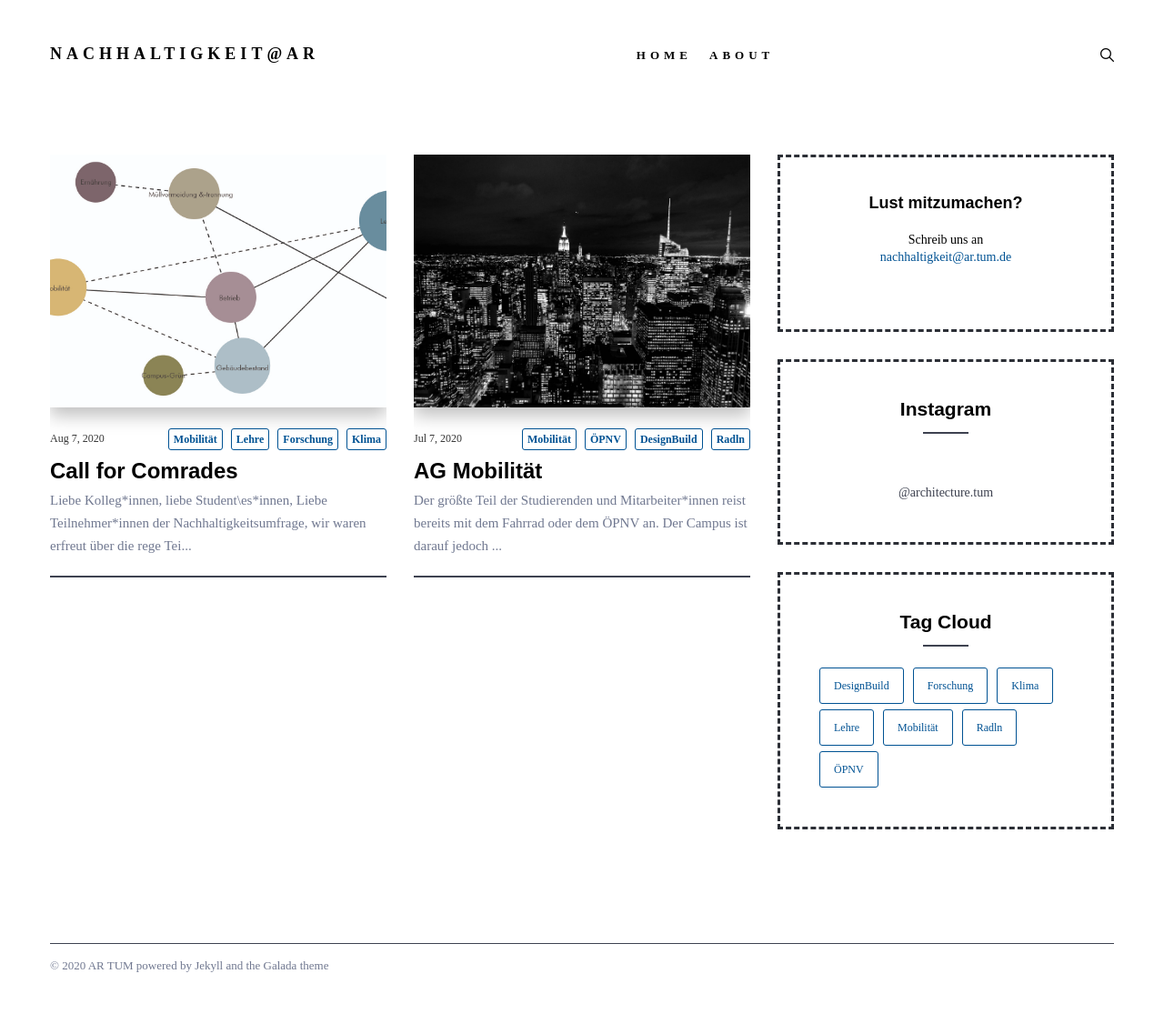
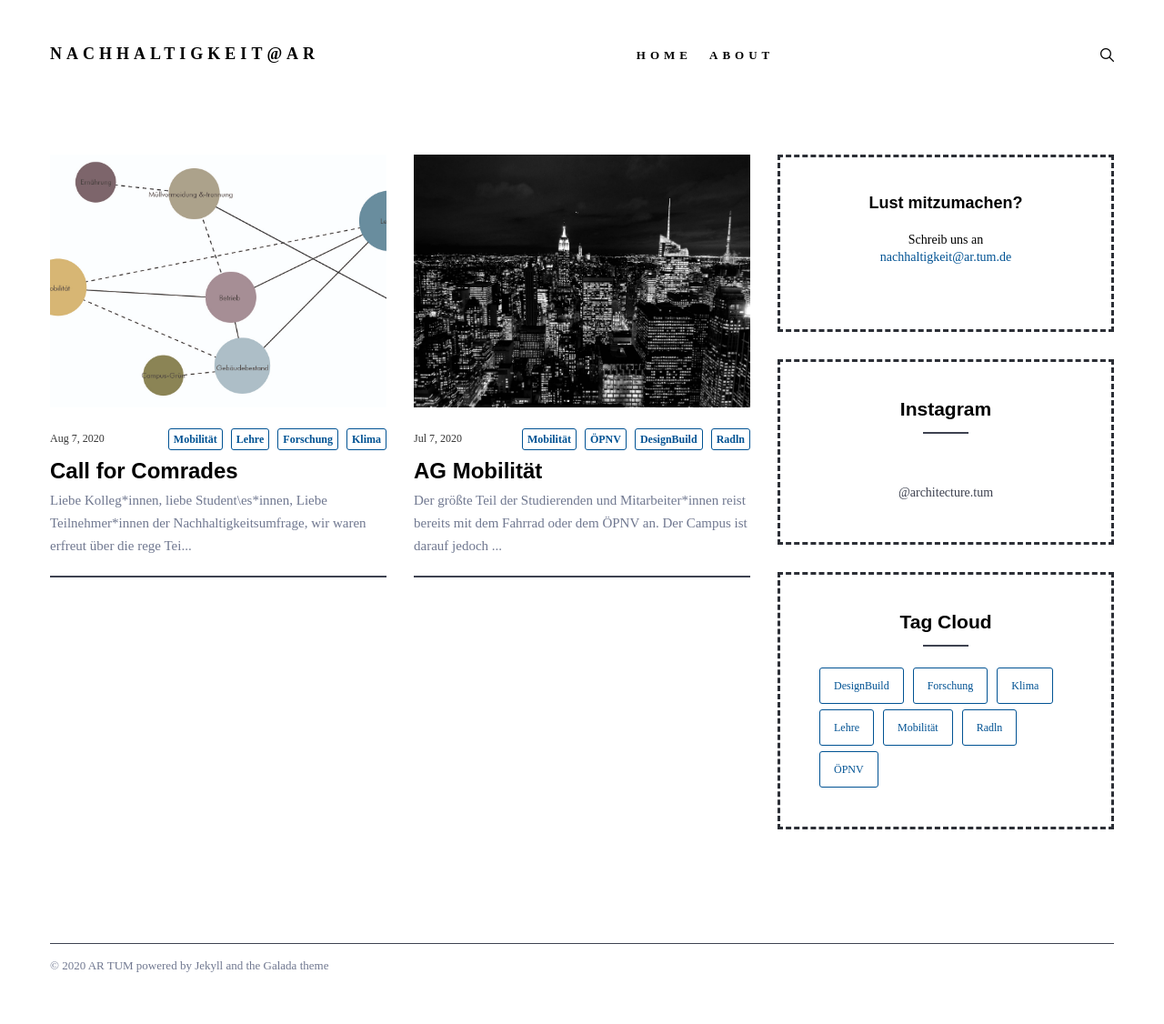
Before and after one commit to hingstarne/artumnachhaltigkeit, a Jekyll site: the page built from index.html, in a window 1280 px wide. Shown: the whole page at 91% size. Built offline with Jekyll 4.4.1, drawn with Linux system fonts in a browser that asks for light colours; nearby versions of some CDN libraries; some web fonts are replaced; the list of posts is cut into pages by our own code.

Commit message:
remove box shadow

```diff
--- a/_sass/4-layouts/_home.scss
+++ b/_sass/4-layouts/_home.scss
@@ -281,7 +281,6 @@
     background-position: center;
     background-repeat: no-repeat;
     background-color: $black;
-    box-shadow: 0 9px 18px 0 rgba(0, 0, 0, .25);
     &:before {
       content: "";
       display: table;
```
